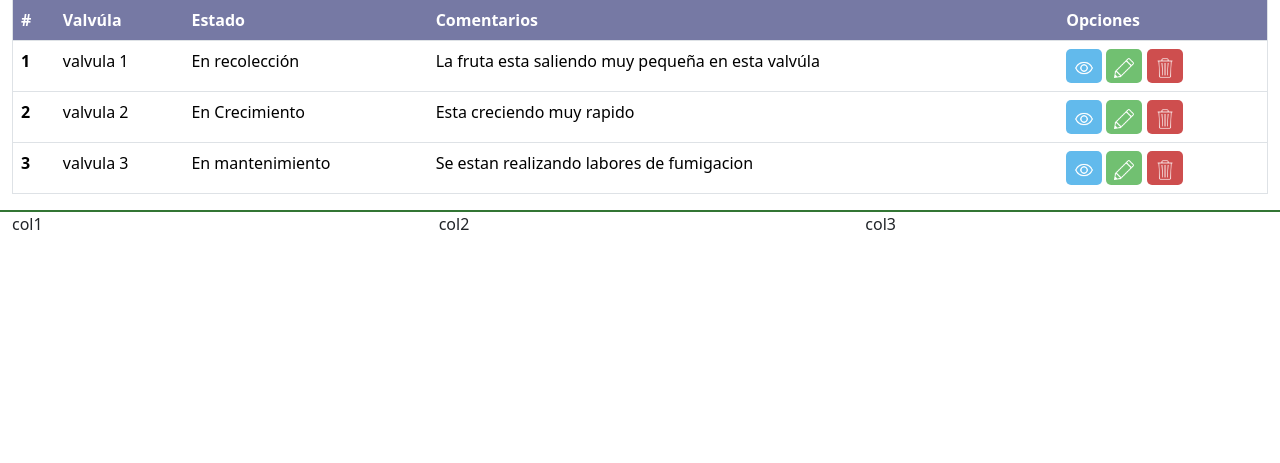
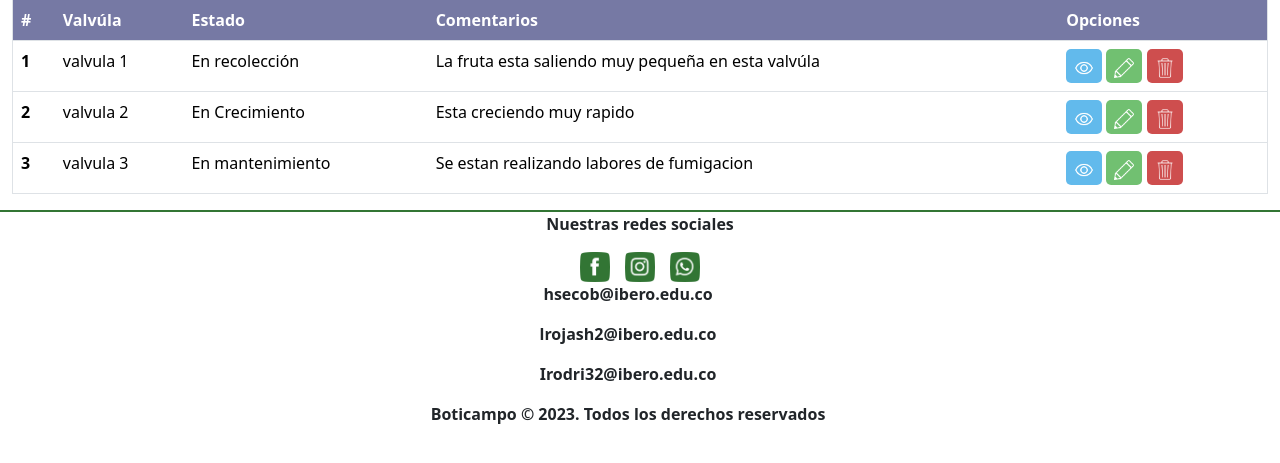
Before and after one commit to nanrreh/proyecto_diplomado, a PHP site: page /views/valvulas.php in a window 1280 px wide. Shown: the part 260-723 px from the top of the page. Run offline with PHP 8.4, Linux system fonts and the light colour scheme.

Commit message:
cambios al footer

```diff
--- a/styles/footer.css
+++ b/styles/footer.css
@@ -7,3 +7,30 @@
     max-width: 1440px;
     margin: auto;
 }
+
+.footer_container_img{
+	width :30px
+}
+
+.footer_container p{
+text-align: center
+}
+
+.footer-container b{
+	text-align: center
+}
+
+.container_img{
+	max-width: fit-content;
+	gap: 15px;
+    margin: auto;
+	display:flex;
+}
+
+.container_img img{
+	width : 30px;
+}
+
+.container_text p{
+	text-align : center
+}
--- a/views/valvulas.php
+++ b/views/valvulas.php
@@ -111,16 +111,25 @@
 <footer class="main_footer">
     <div class="container footer_container">
         <div class="row align-items-center">
-            <div class="col">
-                <p>col1</p>
+		<b><p class="class="text-center">Nuestras redes sociales</p></b>
+
+
+            <div class="container_img">
+                <img src="../img/fb.png" alt="">
+				<img src="../img/ig.png" alt="">
+				<img src="../img/ws.png" alt="">
             </div>
-            <div class="col">
-                <p>col2</p>
 
-            </div>
-            <div class="col">
-                <p>col3</p>
-            </div>
+			<div class="container_text row align-items-center">
+			<b><p>hsecob@ibero.edu.co</p></b>
+			<b><p>lrojash2@ibero.edu.co</p></b>
+			<b><p>Irodri32@ibero.edu.co</p></b>
+
+			<b><p>Boticampo © 2023. Todos los derechos reservados</p></b>
+			</div>
+
+
+
         </div>
     </div>
 </footer>
```
